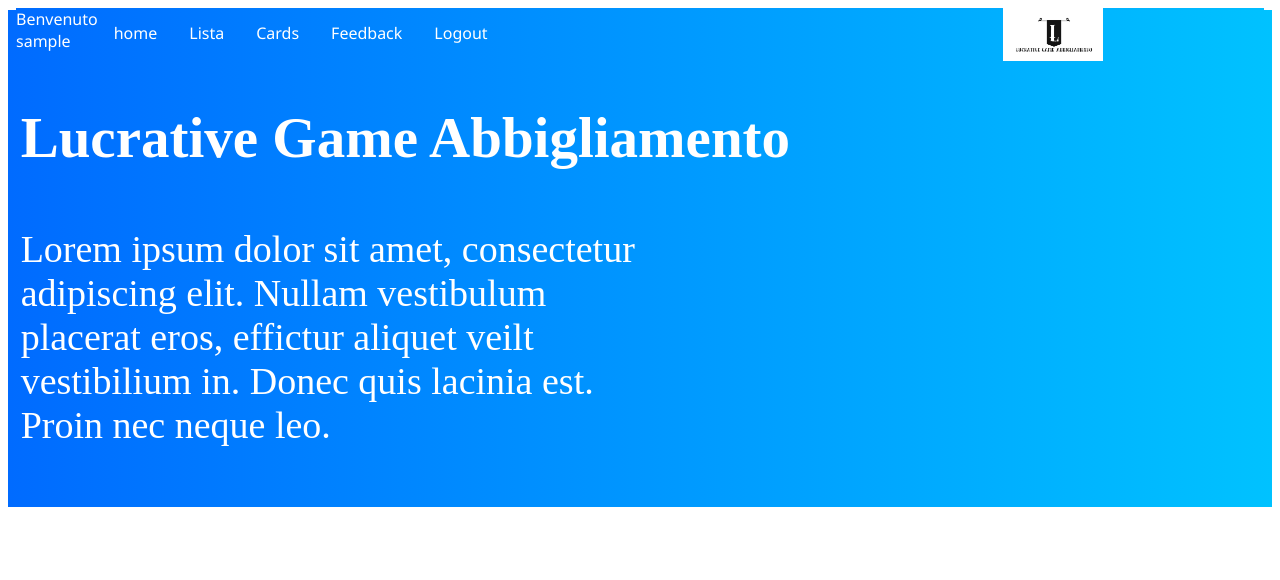
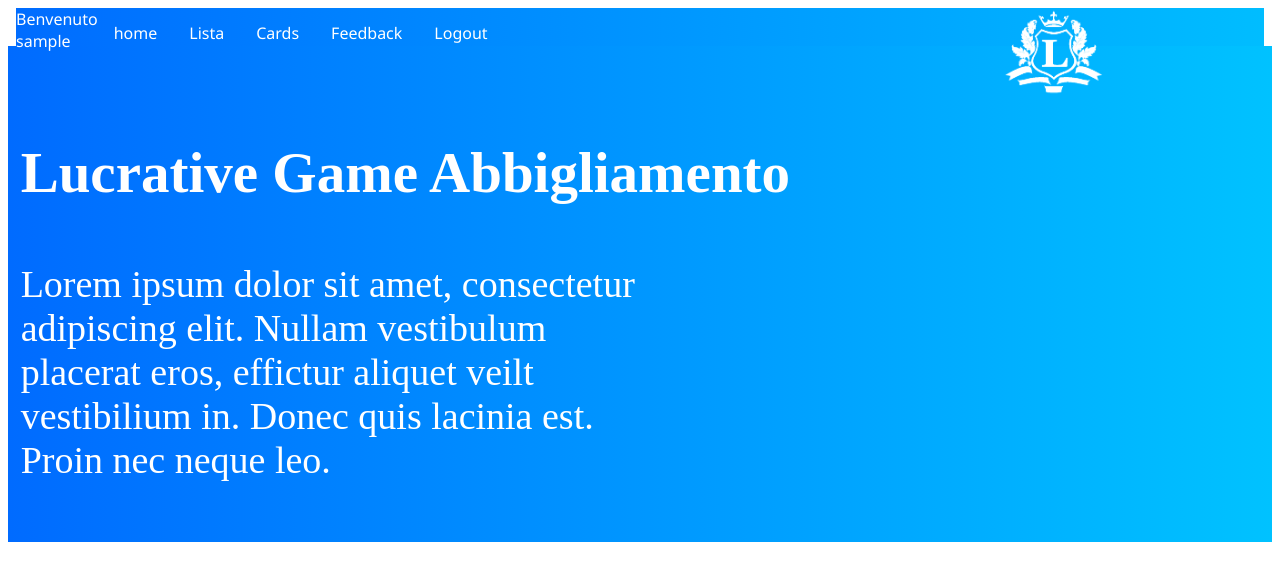
Before and after one commit to LukeSkywa/LucrativeGame, an Angular app: page /home in a window 1280 px wide. Shown: the top 580 px of the page. Built offline with nearby package versions, Linux system fonts and the light colour scheme; sample sign-in values are in the browser's storage.

Commit message:
agg. componente

```diff
--- a/src/app/components/menu/menu.component.html
+++ b/src/app/components/menu/menu.component.html
@@ -17,7 +17,7 @@
             <li> <a href="">Cards</a></li>
             <li> <a href="">Feedback</a></li>
             <li> <a (click)="logout()">Logout</a></li>
-            <img src="/assets/lucrative-logo.png" alt="Il logo del nostro blog" />
+            <img src="/assets/logo-prova.png" alt="Il logo del nostro blog" />
         </ul>
     </div>
 
```
Also changed, not shown: src/assets/logo-prova.png (added).
